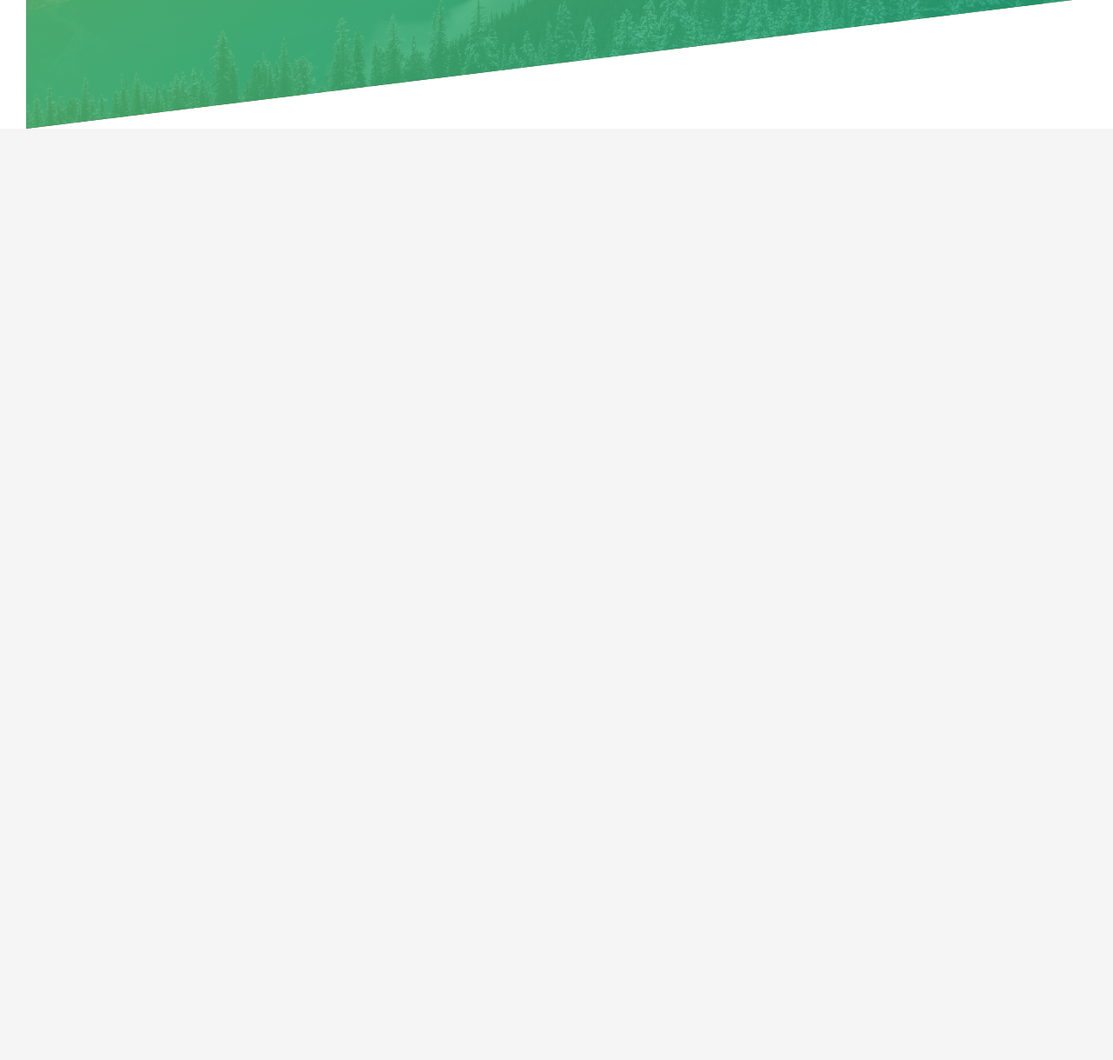
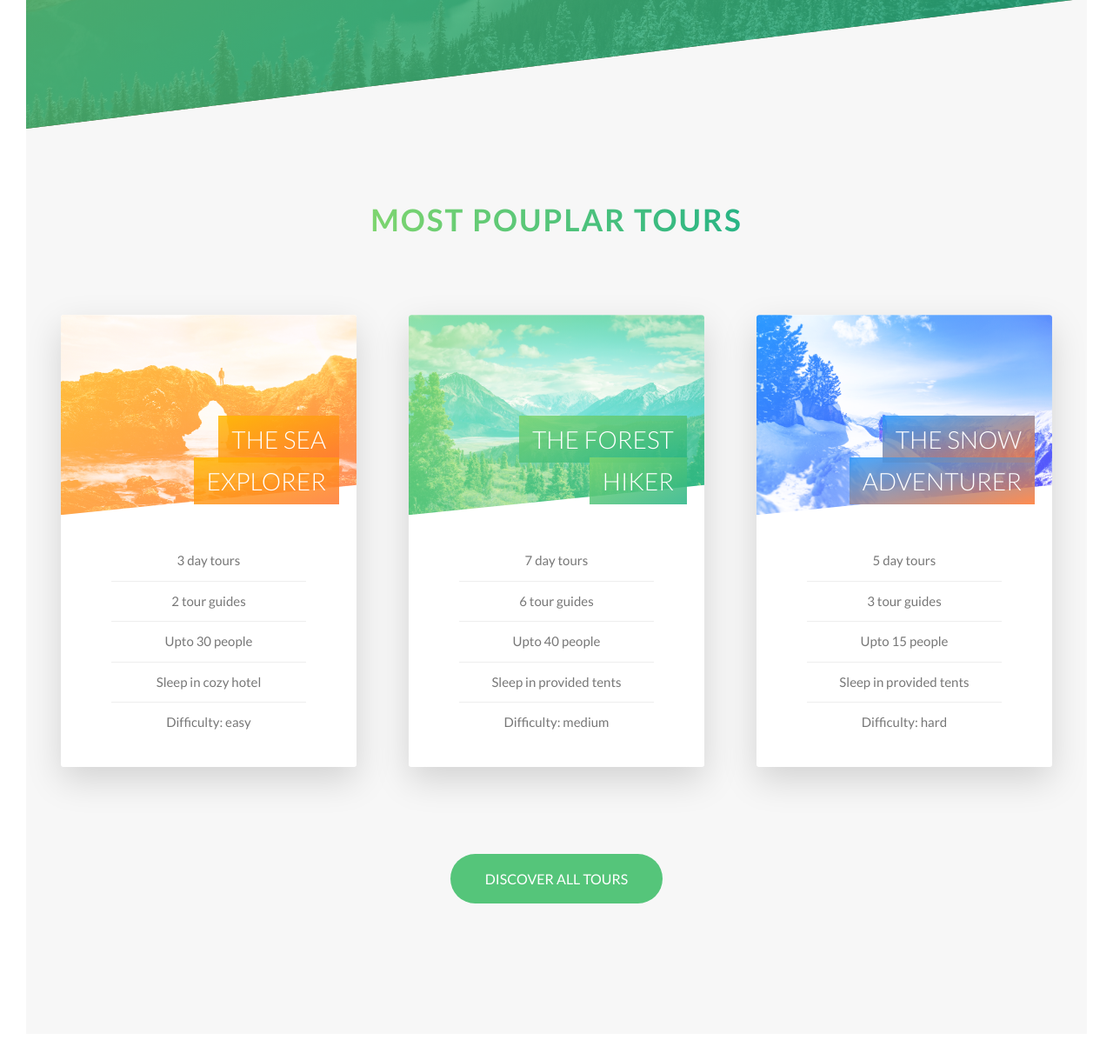
Before and after one commit to AbdulShaikz/Web-Dev, a web app: file Projects/Project_6-Natours_Using_Advanced_CSS/index.html in a window 1280 px wide. Shown: the part 2194-3413 px from the top of the page at 87% size. Before the commit the page ends 2342 px from the top, so only its background shows below. Run offline with its HTML, style and script files only (its server is not run), Linux system fonts and the light colour scheme.

Commit message:
Add the tours section to the Natours Project

```diff
--- a/Projects/Project_6-Natours_Using_Advanced_CSS/css/style.css
+++ b/Projects/Project_6-Natours_Using_Advanced_CSS/css/style.css
@@ -109,6 +109,12 @@ body {
 .u-margin-bottom-big {
   margin-bottom: 8rem; }
 
+.u-margin-top-big {
+  margin-top: 8rem; }
+
+.u-margin-top-huge {
+  margin-top: 10rem; }
+
 .btn:link, .btn:visited {
   text-transform: uppercase;
   text-decoration: none;
@@ -135,6 +141,12 @@ body {
   color: #777; }
   .btn--white::after {
     background-color: #fff; }
+
+.btn--green {
+  background-color: #55c57a;
+  color: #fff; }
+  .btn--green::after {
+    background-color: #55c57a; }
 
 .btn::after {
   content: "";
@@ -216,6 +228,100 @@ body {
   .feature-box:hover {
     transform: translateY(-1.5rem) scale(1.05); }
 
+.card {
+  perspective: 150rem;
+  -moz-perspective: 150rem;
+  position: relative;
+  height: 52rem; }
+  .card__side {
+    height: 52rem;
+    width: 100%;
+    transition: all .8s ease;
+    position: absolute;
+    top: 0;
+    left: 0;
+    backface-visibility: hidden;
+    border-radius: 3px;
+    overflow: hidden;
+    box-shadow: 0 1.5rem 4rem rgba(0, 0, 0, 0.15); }
+    .card__side--front {
+      background-color: #fff; }
+    .card__side--back {
+      transform: rotateY(180deg); }
+      .card__side--back-1 {
+        background-image: linear-gradient(to right bottom, #ffb900, #ff7730); }
+      .card__side--back-2 {
+        background-image: linear-gradient(to right bottom, #7ed56f, #28b485); }
+      .card__side--back-3 {
+        background-image: linear-gradient(to right bottom, #2998ff, #5643fa); }
+  .card:hover .card__side--front {
+    transform: rotateY(-180deg); }
+  .card:hover .card__side--back {
+    transform: rotateY(0); }
+  .card__picture {
+    background-size: cover;
+    height: 23rem;
+    background-blend-mode: screen;
+    -webkit-clip-path: polygon(0 0, 100% 0, 100% 85%, 0 100%);
+    clip-path: polygon(0 0, 100% 0, 100% 85%, 0 100%);
+    border-top-left-radius: 3px;
+    border-top-right-radius: 3px; }
+    .card__picture--1 {
+      background-image: linear-gradient(to right bottom, #ffb900, #ff7730), url("../img/nat-5.jpg"); }
+    .card__picture--2 {
+      background-image: linear-gradient(to right bottom, #7ed56f, #28b485), url("../img/nat-6.jpg"); }
+    .card__picture--3 {
+      background-image: linear-gradient(to right bottom, #2998ff, #5643fa), url("../img/nat-7.jpg"); }
+  .card__heading {
+    font-size: 2.8rem;
+    font-weight: 300;
+    text-transform: uppercase;
+    text-align: right;
+    color: #fff;
+    position: absolute;
+    top: 12rem;
+    right: 2rem;
+    width: 75%; }
+  .card__heading-span {
+    padding: 1rem 1.5rem;
+    -webkit-box-decoration-break: clone;
+    box-decoration-break: clone; }
+    .card__heading-span--1 {
+      background-image: linear-gradient(to right bottom, rgba(255, 185, 0, 0.85), rgba(255, 119, 48, 0.85)); }
+    .card__heading-span--2 {
+      background-image: linear-gradient(to right bottom, rgba(126, 213, 111, 0.85), rgba(40, 180, 133, 0.85)); }
+    .card__heading-span--3 {
+      background-image: linear-gradient(to right bottom, rgba(41, 152, 255, 0.85), rgba(255, 119, 48, 0.85)); }
+  .card__details {
+    padding: 3rem; }
+    .card__details ul {
+      list-style: none;
+      width: 80%;
+      margin: 0 auto; }
+      .card__details ul li {
+        text-align: center;
+        font-size: 1.5rem;
+        padding: 1rem; }
+        .card__details ul li:not(:last-child) {
+          border-bottom: 1.5px solid #eee; }
+  .card__cta {
+    position: absolute;
+    top: 50%;
+    left: 50%;
+    transform: translate(-50%, -50%);
+    width: 90%;
+    text-align: center; }
+  .card__price-box {
+    text-align: center;
+    color: #fff;
+    margin-bottom: 8rem; }
+  .card__price-only {
+    font-size: 1.4rem;
+    text-transform: uppercase; }
+  .card__price-value {
+    font-size: 6rem;
+    font-weight: 100; }
+
 .row {
   max-width: 114rem;
   margin: 0 auto; }
@@ -248,6 +354,7 @@ body {
   background-size: cover;
   background-position: top;
   position: relative;
+  -webkit-clip-path: polygon(0 0, 100% 0, 100% 75vh, 0 100%);
   clip-path: polygon(0 0, 100% 0, 100% 75vh, 0 100%); }
   .header__logo-box {
     position: absolute;
@@ -269,9 +376,14 @@ body {
 
 .section-features {
   padding: 20rem 0;
-  background-image: linear-gradient(to right bottom, rgba(126, 213, 111, 0.8), rgba(40, 180, 133, 0.8)), url("../../img/nat-4.jpg");
+  background-image: linear-gradient(to right bottom, rgba(126, 213, 111, 0.8), rgba(40, 180, 133, 0.8)), url("../img/nat-4.jpg");
   background-size: cover;
   margin-top: -10rem;
   transform: skewY(-7deg); }
   .section-features > * {
     transform: skewY(7deg); }
+
+.section-tours {
+  background-color: #f7f7f7;
+  padding: 25rem 0 15rem 0;
+  margin-top: -10rem; }
--- a/Projects/Project_6-Natours_Using_Advanced_CSS/index.html
+++ b/Projects/Project_6-Natours_Using_Advanced_CSS/index.html
@@ -102,6 +102,121 @@
                     </div>
                 </div>
             </section>
+
+            <section class="section-tours">
+
+                <div class="u-center-text u-margin-bottom-big">
+                    <h2 class="heading-secondary">
+                        Most pouplar tours
+                    </h2>
+                </div>
+
+                <div class="row">
+                    <div class="col-1-of-3">
+                        <div class="card">
+                            <div class="card__side card__side--front">
+                                <div class="card__picture card__picture--1">
+                                    &nbsp;
+                                </div>
+                                <h4 class="card__heading">
+                                    <span class="card__heading-span card__heading-span--1">
+                                        The Sea Explorer
+                                    </span>
+                                </h4>
+                                <div class="card__details">
+                                    <ul>
+                                        <li>3 day tours</li>
+                                        <li>2 tour guides</li>
+                                        <li>Upto 30 people</li>
+                                        <li>Sleep in cozy hotel</li>
+                                        <li>Difficulty: easy</li>
+                                    </ul>
+                                </div>
+                            </div>
+                            <div class="card__side card__side--back card__side--back-1">
+                                <div class="card__cta">
+                                    <div class="card__price-box">
+                                        <p class="card__price-only">Only</p>
+                                        <p class="card__price-value">288$</p>
+                                    </div>
+                                    <a href="#" class="btn btn--white">Book now!</a>
+                                </div>
+                            </div>
+                        </div>
+                    </div>
+
+                    <div class="col-1-of-3">
+                        <div class="card">
+                            <div class="card__side card__side--front">
+                                <div class="card__picture card__picture--2">
+                                    &nbsp;
+                                </div>
+                                <h4 class="card__heading">
+                                    <span class="card__heading-span card__heading-span--2">
+                                        The Forest Hiker
+                                    </span>
+                                </h4>
+                                <div class="card__details">
+                                    <ul>
+                                        <li>7 day tours</li>
+                                        <li>6 tour guides</li>
+                                        <li>Upto 40 people</li>
+                                        <li>Sleep in provided tents</li>
+                                        <li>Difficulty: medium</li>
+                                    </ul>
+                                </div>
+                            </div>
+                            <div class="card__side card__side--back card__side--back-2">
+                                <div class="card__cta">
+                                    <div class="card__price-box">
+                                        <p class="card__price-only">Only</p>
+                                        <p class="card__price-value">477$</p>
+                                    </div>
+                                    <a href="#" class="btn btn--white">Book now!</a>
+                                </div>
+                            </div>
+                        </div>
+                    </div>
+
+                    <div class="col-1-of-3">
+                        <div class="card">
+                            <div class="card__side card__side--front">
+                                <div class="card__picture card__picture--3">
+                                    &nbsp;
+                                </div>
+                                <h4 class="card__heading">
+                                    <span class="card__heading-span card__heading-span--3">
+                                        The Snow Adventurer
+                                    </span>
+                                </h4>
+                                <div class="card__details">
+                                    <ul>
+                                        <li>5 day tours</li>
+                                        <li>3 tour guides</li>
+                                        <li>Upto 15 people</li>
+                                        <li>Sleep in provided tents</li>
+                                        <li>Difficulty: hard</li>
+                                    </ul>
+                                </div>
+                            </div>
+                            <div class="card__side card__side--back card__side--back-3">
+                                <div class="card__cta">
+                                    <div class="card__price-box">
+                                        <p class="card__price-only">Only</p>
+                                        <p class="card__price-value">888$</p>
+                                    </div>
+                                    <a href="#" class="btn btn--white">Book now!</a>
+                                </div>
+                            </div>
+                        </div>
+                    </div>
+                </div>
+
+                <div class="u-center-text u-margin-top-huge">
+                    <a href="#" class="btn btn--green">Discover all tours</a>
+                </div>
+
+            </section>
         </main>
         <!-- <section class="grid-test">
 
--- a/Projects/Project_6-Natours_Using_Advanced_CSS/sass/abstracts/_variables.scss
+++ b/Projects/Project_6-Natours_Using_Advanced_CSS/sass/abstracts/_variables.scss
@@ -7,21 +7,33 @@ Dark green: #28b485
 
 */
 
-// Colors
+// COLORS
 $color-primary: #55c57a;
 $color-primary-light: #7ed56f;
 $color-primary-dark: #28b485;
 
-$color-grey-light-1:#f7f7f7;
+$color-secondary-light: #ffb900;
+$color-secondary-dark: #ff7730;
+
+$color-tertiary-light: #2998ff;
+$color-tertiary-dark: #5643fa;
+
+$color-grey-light-1: #f7f7f7;
+$color-grey-light-2: #eee;
 
 $color-grey-dark: #777;
+$color-grey-dark-2: #999;
+$color-grey-dark-3: #333;
+
 $color-white: #fff;
 $color-black: #000;
 
-//font
-$default-font-size:1.6rem;
 
-//grid
+// FONT
+$default-font-size: 1.6rem;
+
+
+// GRID
 $grid-width: 114rem;
 $gutter-vertical: 8rem;
 $gutter-horizontal: 6rem;
--- a/Projects/Project_6-Natours_Using_Advanced_CSS/sass/base/_utilities.scss
+++ b/Projects/Project_6-Natours_Using_Advanced_CSS/sass/base/_utilities.scss
@@ -14,3 +14,11 @@
 .u-margin-bottom-big{
     margin-bottom: 8rem;
 }
+
+
+.u-margin-top-big{
+    margin-top: 8rem;
+}
+.u-margin-top-huge{
+    margin-top: 10rem;
+}
--- a/Projects/Project_6-Natours_Using_Advanced_CSS/sass/components/_button.scss
+++ b/Projects/Project_6-Natours_Using_Advanced_CSS/sass/components/_button.scss
@@ -32,6 +32,15 @@
 
         &::after{
             background-color: $color-white;
+        }
+    }
+
+    &--green{
+        background-color: $color-primary;
+        color: $color-white;
+
+        &::after{
+            background-color: $color-primary;
         }
     }
 
--- /dev/null
+++ b/Projects/Project_6-Natours_Using_Advanced_CSS/sass/components/_card.scss
@@ -0,0 +1,158 @@
+.card{
+
+    //functionality
+    perspective: 150rem;
+    -moz-perspective: 150rem;
+    position: relative;
+    height: 52rem;
+
+
+    &__side{
+        height: 52rem;
+        width: 100%;
+
+        transition: all .8s ease;
+        position: absolute;
+        top: 0;
+        left: 0;
+        backface-visibility: hidden;
+        border-radius: 3px;
+        overflow: hidden;
+        box-shadow: 0 1.5rem 4rem rgba($color-black, .15);
+
+        &--front{
+            background-color: $color-white;
+        }
+
+        &--back{
+            transform: rotateY(180deg);
+
+            &-1{
+                background-image: linear-gradient(to right bottom, $color-secondary-light, $color-secondary-dark);
+            }
+
+            &-2{
+                background-image: linear-gradient(to right bottom, $color-primary-light, $color-primary-dark);
+            }
+
+            &-3{
+                background-image: linear-gradient(to right bottom, $color-tertiary-light, $color-tertiary-dark);
+            }
+        }
+    }
+
+    &:hover &__side--front{
+        transform: rotateY(-180deg);
+    }
+    &:hover &__side--back{
+        transform: rotateY(0);
+    }
+
+    //front-card styling
+
+    &__picture{
+        background-size: cover;
+        height: 23rem;
+        background-blend-mode:screen;
+        -webkit-clip-path: polygon(0 0, 100% 0, 100% 85%, 0 100%);
+        clip-path: polygon(0 0, 100% 0, 100% 85%, 0 100%);
+
+        border-top-left-radius:3px ;
+        border-top-right-radius: 3px;
+
+        &--1{
+            background-image: linear-gradient(to right bottom, $color-secondary-light,
+            $color-secondary-dark), url("../img/nat-5.jpg");
+        }
+
+        &--2{
+            background-image: linear-gradient(to right bottom, $color-primary-light,
+            $color-primary-dark), url("../img/nat-6.jpg");        }
+
+        &--3{
+            background-image: linear-gradient(to right bottom, $color-tertiary-light,
+            $color-tertiary-dark), url("../img/nat-7.jpg");        }
+    }
+
+    &__heading{
+        font-size: 2.8rem;
+        font-weight: 300;
+        text-transform: uppercase;
+        text-align: right;
+        color: $color-white;
+        position: absolute;
+        top: 12rem;
+        right: 2rem;
+        width: 75%;
+    }
+
+    &__heading-span{
+        padding: 1rem 1.5rem;
+        -webkit-box-decoration-break: clone;
+        box-decoration-break: clone;
+
+        &--1{
+            background-image: linear-gradient(to right bottom,
+            rgba($color-secondary-light,.85),
+            rgba($color-secondary-dark, .85));
+        }
+
+        &--2{
+            background-image: linear-gradient(to right bottom,
+            rgba($color-primary-light,.85),
+            rgba($color-primary-dark, .85));
+        }
+
+        &--3{
+            background-image: linear-gradient(to right bottom,
+            rgba($color-tertiary-light,.85),
+            rgba($color-secondary-dark, .85));
+        }
+    }
+
+    &__details{
+        padding: 3rem;
+        ul{
+            list-style: none;
+            width: 80%;
+            margin: 0 auto;
+
+            li{
+                text-align: center;
+                font-size: 1.5rem;
+                padding: 1rem;
+
+                &:not(:last-child){
+                    border-bottom: 1.5px solid $color-grey-light-2;
+                }
+            }
+        }
+    }
+
+    //Back-card styling
+
+    &__cta{
+        position: absolute;
+        top: 50%;
+        left: 50%;
+        transform: translate(-50%, -50%);
+        width: 90%;
+        text-align: center;
+    }
+
+    &__price-box{
+        text-align: center;
+        color: $color-white;
+        margin-bottom: 8rem;
+    }
+
+    &__price-only{
+        font-size: 1.4rem;
+        text-transform: uppercase;
+    }
+
+    &__price-value{
+        font-size: 6rem;
+        font-weight: 100;
+    }
+}
--- a/Projects/Project_6-Natours_Using_Advanced_CSS/sass/components/_feature-box.scss
+++ b/Projects/Project_6-Natours_Using_Advanced_CSS/sass/components/_feature-box.scss
@@ -20,7 +20,5 @@
         transform: translateY(-1.5rem) scale(1.05);
     }
 
-    &__text{
-
-    }
+    // &__text{}
 }
--- a/Projects/Project_6-Natours_Using_Advanced_CSS/sass/layout/_header.scss
+++ b/Projects/Project_6-Natours_Using_Advanced_CSS/sass/layout/_header.scss
@@ -9,6 +9,7 @@
     background-position: top;
     position: relative;
 
+    -webkit-clip-path: polygon(0 0,100% 0 ,100% 75vh, 0 100%);
     clip-path: polygon(0 0,100% 0 ,100% 75vh, 0 100%);
 
     &__logo-box{
--- a/Projects/Project_6-Natours_Using_Advanced_CSS/sass/main.scss
+++ b/Projects/Project_6-Natours_Using_Advanced_CSS/sass/main.scss
@@ -10,6 +10,7 @@
 @import "components/button";
 @import "components/composition";
 @import "components/feature-box";
+@import "components/card";
 
 @import "layout/grid";
 @import "layout/header";
--- a/Projects/Project_6-Natours_Using_Advanced_CSS/sass/pages/_home.scss
+++ b/Projects/Project_6-Natours_Using_Advanced_CSS/sass/pages/_home.scss
@@ -10,7 +10,7 @@
         to right bottom,
         rgba($color-primary-light, 0.8),
         rgba($color-primary-dark, 0.8)),
-        url("../../img/nat-4.jpg");
+        url("../img/nat-4.jpg");
     background-size: cover;
     margin-top: -10rem;
 
@@ -20,3 +20,9 @@
         transform: skewY(7deg);
     }
 }
+
+.section-tours{
+    background-color: $color-grey-light-1;
+    padding: 25rem 0 15rem 0;
+    margin-top: -10rem;
+}
```
